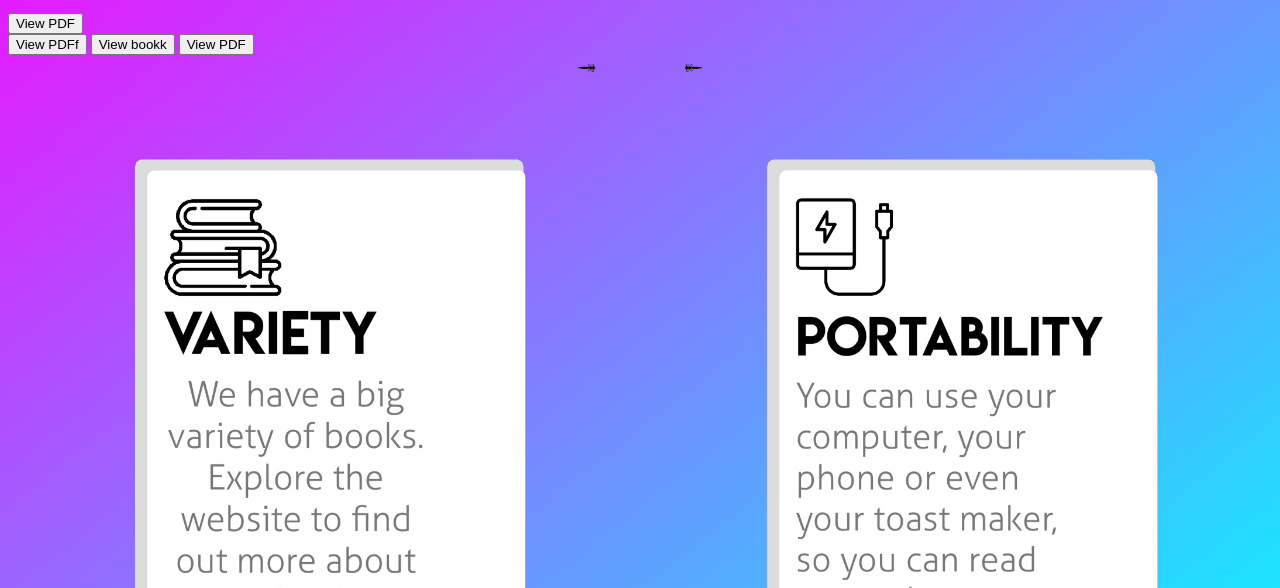
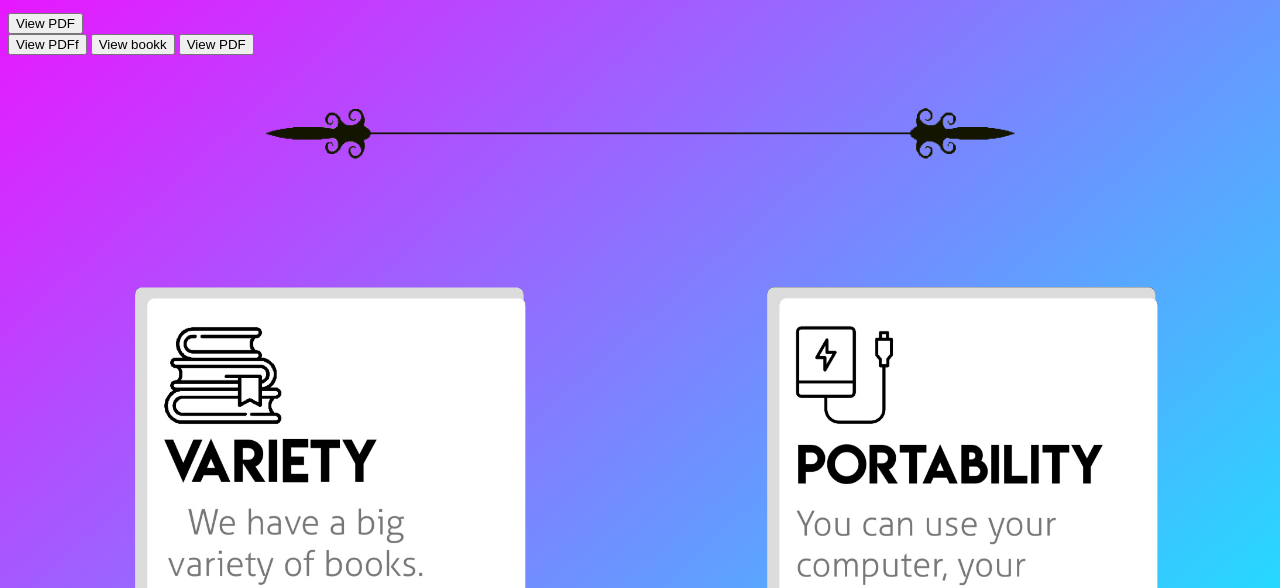
Before and after one commit to SotirSotiriou/Library, a plain HTML site: page index.html in a window 1280 px wide. Shown: the part 212-800 px from the top of the page. Drawn offline with Linux system fonts and the light colour scheme.

Commit message:
Update index.html

```diff
--- a/index.html
+++ b/index.html
@@ -77,7 +77,7 @@
         }
       </script>
       <center>
-        <img src="Content/Images/line.png" width="10%" height="60%" oncontextmenu="return false;">
+        <img src="Content/Images/line.png" width="60%" height="60%" oncontextmenu="return false;">
       </center>
       <div class="image-container">
           <img src="Content/Images/variaty.png" class="zoom-in" style="display: inline-block;" width="50%" height="50%" oncontextmenu="return false;">
```
